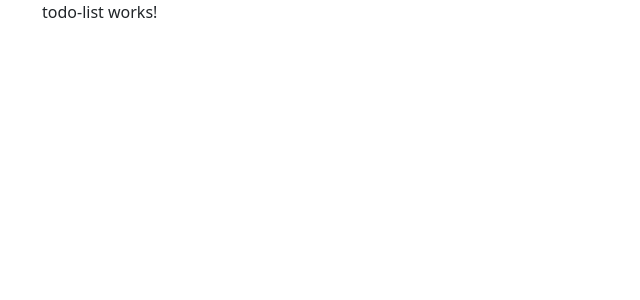
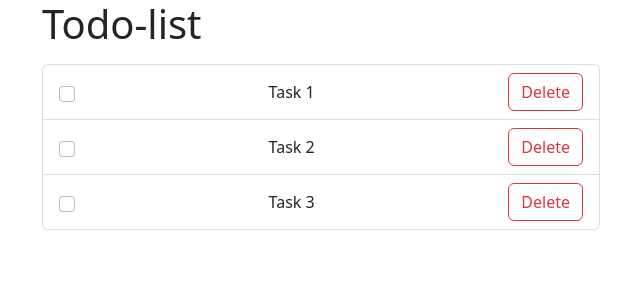
Before and after one commit to Rin1109/todo-list-my-work, an Angular app: page / in a window 1280 px wide. Shown: the top 300 px of the page, without its empty margins (40-680 px from the left). Built offline with nearby package versions, Linux system fonts and the light colour scheme.

Commit message:
Add list

```diff
--- a/src/app/todo-list/todo-list.component.html
+++ b/src/app/todo-list/todo-list.component.html
@@ -1 +1,8 @@
-<p>todo-list works!</p>
+<h1>Todo-list</h1>
+<ul class="list-group mt-3 w-50">
+  <li *ngFor="let task of tasks, let i = index" class="list-group-item d-flex justify-content-between align-items-center">
+    <input type="checkbox" class="form-check-input" [checked]="task.completed">
+    {{task.name}}
+    <button class="btn btn-outline-danger">Delete</button>
+  </li>
+</ul>
--- a/src/app/todo-list/todo-list.component.ts
+++ b/src/app/todo-list/todo-list.component.ts
@@ -6,6 +6,11 @@ import { Component, OnInit } from '@angular/core';
   styleUrls: ['./todo-list.component.css']
 })
 export class TodoListComponent implements OnInit {
+  tasks = [
+    {name: 'Task 1', completed: false},
+    {name: 'Task 2', completed: false},
+    {name: 'Task 3', completed: false},
+  ]
 
   constructor() { }
 
```
